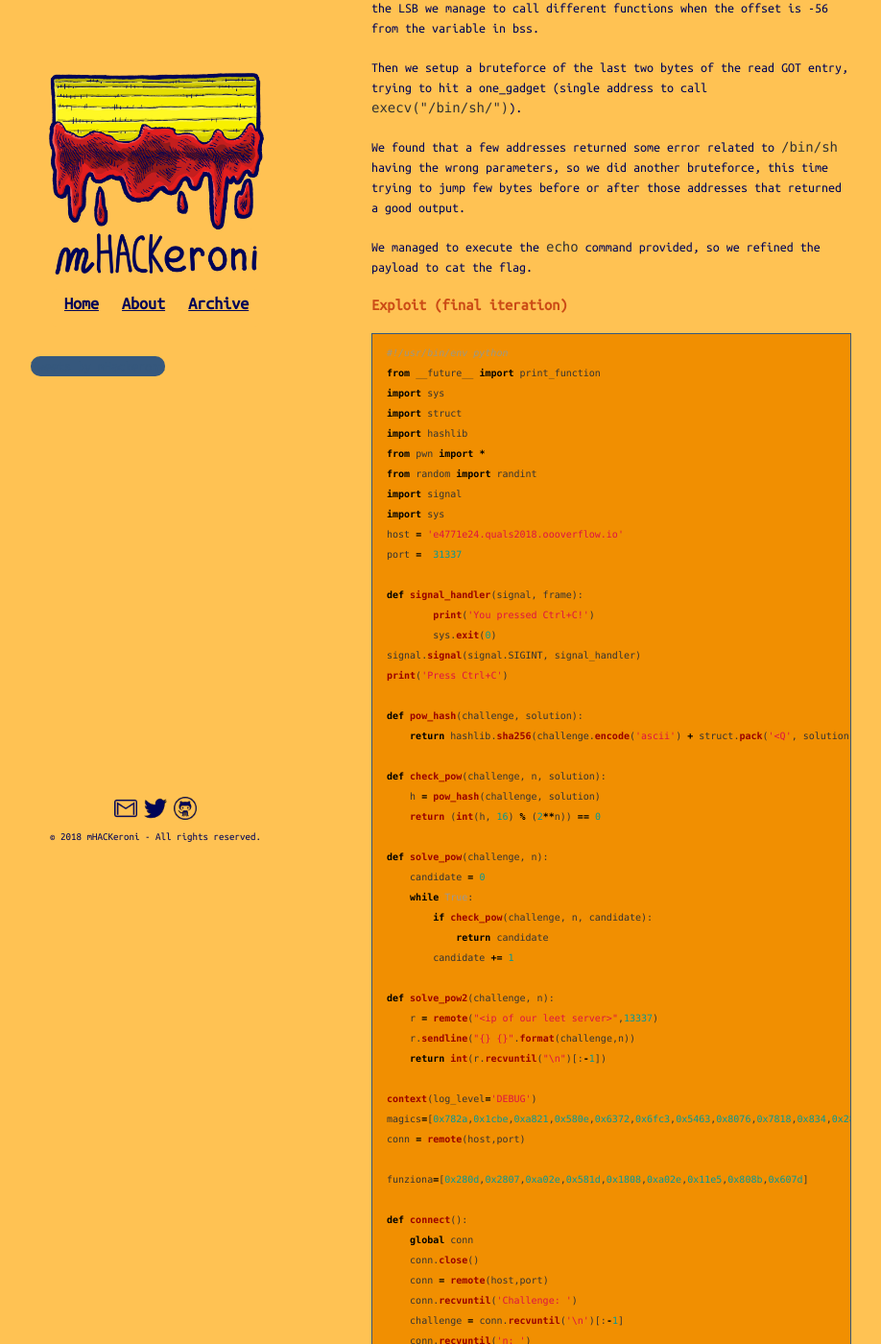
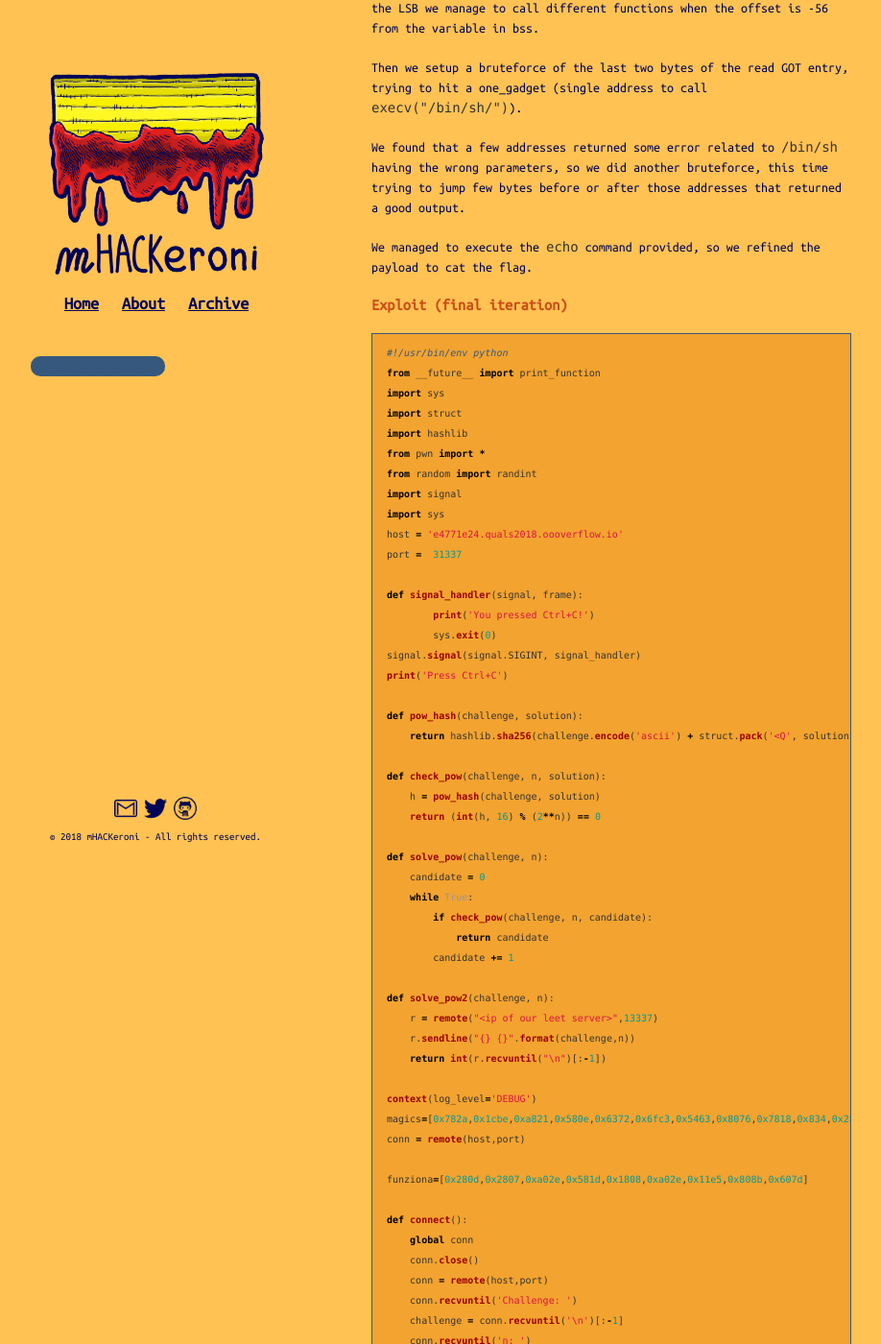
Before and after one commit to mhackeroni/mhackeroni.github.io, a Jekyll site: the page built from archive/_posts/2018-05-20-defconctfquals-2018-all-writeups.md, in a window 1280 px wide and 1400 px high, scrolled down 821 px. Shown: the whole window at 96% size, without its empty margins (183-1101 px from the left). Built offline with Jekyll 4.4.1, drawn with Linux system fonts in a browser that asks for light colours; comment, search, counter and statistics services are not loaded.

Commit message:
style changes for code snippets in write ups. sitemap plugin added

```diff
--- a/_config.yml
+++ b/_config.yml
@@ -13,7 +13,9 @@ google_analytics:
 theme: jekyll-theme-minimal
 paginate: 10
 highlighter: rouge
-plugins: [jekyll-paginate]
+plugins:
+  - jekyll-paginate
+  - jekyll-sitemap
 
 defaults:
   -
--- a/assets/css/style.scss
+++ b/assets/css/style.scss
@@ -51,7 +51,7 @@ ul.my_links li a:hover {
 }
 
 pre.highlight{
-	background-color: #F18F01;
+	background-color: #F3A32F;
 	border-radius: 0px;
     border: 1px solid #36587D;
 }
@@ -123,3 +123,17 @@ section ::-webkit-scrollbar-thumb:hover {
 header ul a:active {
     background-color: transparent;
 }
+
+.highlight .cp{
+	color:#000457;
+}
+
+.highlight .c1 {
+    color: #36587D;
+    font-style: italic;
+}
+
+.highlight .cm {
+    color: #36587D;
+    font-style: italic;
+}
```
